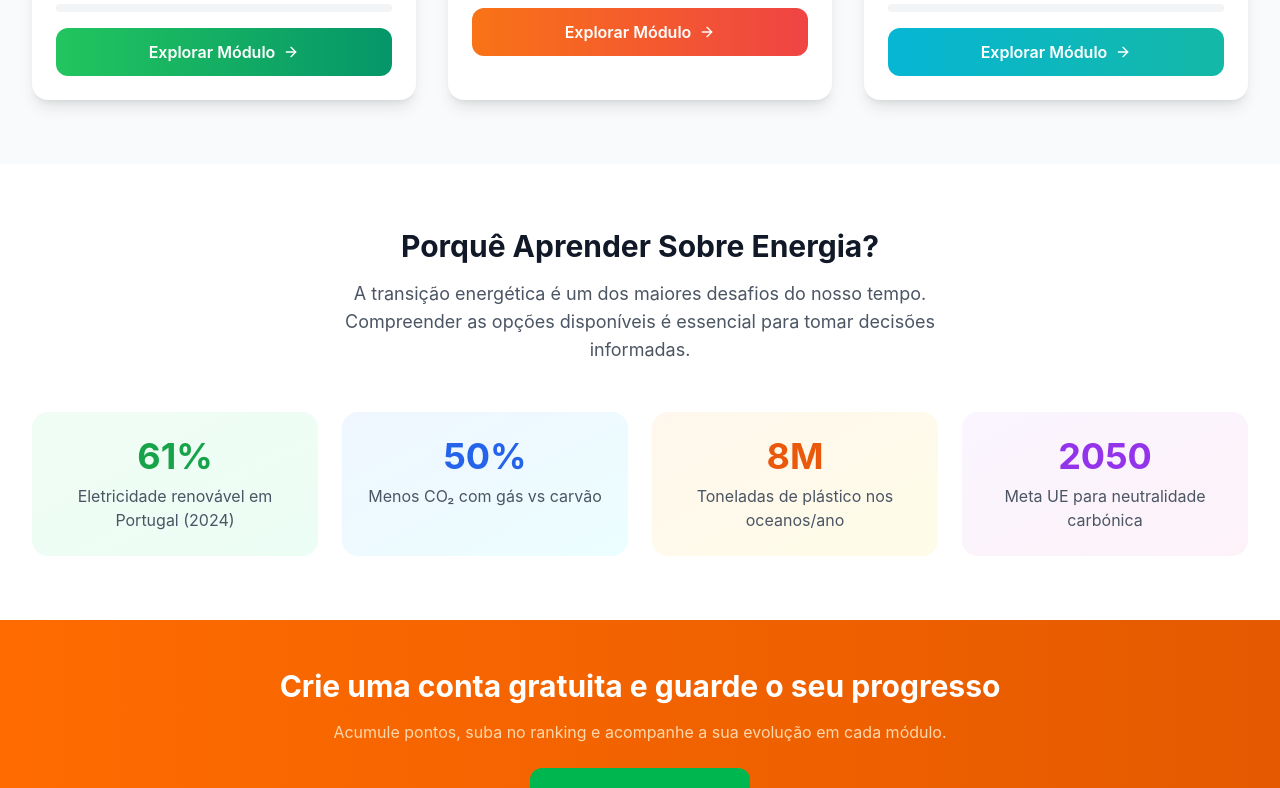
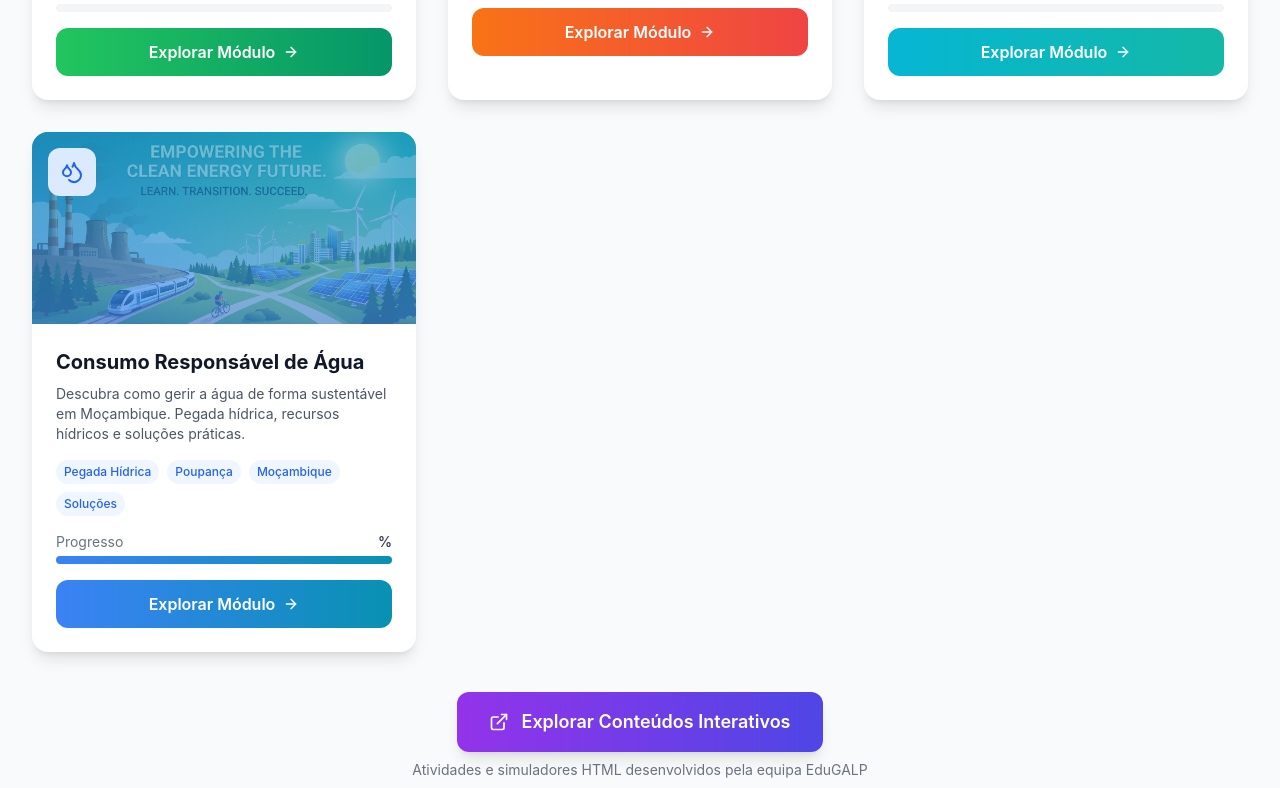
Before and after one commit to edyman65-dev/EDUGALPAPP, a React (Vite) app: page / in a window 1280 px wide. Shown: the part 1326-2114 px from the top of the page. Built offline with nearby package versions, Linux system fonts and the light colour scheme.

Commit message:
Add water consumption module to DashboardCards

```diff
--- a/src/components/edugalp/DashboardCards.tsx
+++ b/src/components/edugalp/DashboardCards.tsx
@@ -1,9 +1,9 @@
 import React from 'react';
-import { Sun, Flame, Recycle, ArrowRight, CheckCircle } from 'lucide-react';
+import { Sun, Flame, Recycle, Droplets, ArrowRight, CheckCircle, ExternalLink } from 'lucide-react';
 
 interface DashboardCardsProps {
   setActiveSection: (section: string) => void;
-  progress: { renovaveis: number; carvaoGas: number; residuos: number };
+  progress: { renovaveis: number; carvaoGas: number; residuos: number; agua: number };
 }
 
 const DashboardCards: React.FC<DashboardCardsProps> = ({ setActiveSection, progress }) => {
@@ -46,6 +46,19 @@ const DashboardCards: React.FC<DashboardCardsProps> = ({ setActiveSection, progr
       progress: progress.residuos,
       topics: ['3Rs', 'Orgânicos', 'Plásticos', 'Economia Circular'],
       image: '/residuos.jpg'
+    },
+    {
+      id: 'agua',
+      title: 'Consumo Responsável de Água',
+      description: 'Descubra como gerir a água de forma sustentável em Moçambique. Pegada hídrica, recursos hídricos e soluções práticas.',
+      icon: Droplets,
+      color: 'from-blue-500 to-cyan-600',
+      bgColor: 'bg-blue-50',
+      iconBg: 'bg-blue-100',
+      iconColor: 'text-blue-600',
+      progress: progress.agua,
+      topics: ['Pegada Hídrica', 'Poupança', 'Moçambique', 'Soluções'],
+      image: '/hero.jpg'
     }
   ];
 
@@ -57,7 +70,7 @@ const DashboardCards: React.FC<DashboardCardsProps> = ({ setActiveSection, progr
             Explore os Nossos Módulos
           </h2>
           <p className="text-lg text-gray-600 max-w-2xl mx-auto">
-            Três áreas temáticas completas com conteúdo educativo, quizzes e recursos interativos
+            Quatro áreas temáticas com conteúdo educativo, quizzes e recursos interativos sobre Moçambique
           </p>
         </div>
 
@@ -127,6 +140,20 @@ const DashboardCards: React.FC<DashboardCardsProps> = ({ setActiveSection, progr
           })}
         </div>
       </div>
+
+        {/* Conteúdos Interativos Button */}
+        <div className="mt-10 text-center">
+          <a
+            href="https://edyman65-dev.github.io/CONTEUDOS-/"
+            target="_blank"
+            rel="noopener noreferrer"
+            className="inline-flex items-center space-x-3 bg-gradient-to-r from-purple-600 to-indigo-600 hover:from-purple-700 hover:to-indigo-700 text-white px-8 py-4 rounded-xl font-semibold text-lg transition-all shadow-lg hover:shadow-xl transform hover:-translate-y-1"
+          >
+            <ExternalLink className="w-5 h-5" />
+            <span>Explorar Conteúdos Interativos</span>
+          </a>
+          <p className="text-sm text-gray-500 mt-2">Atividades e simuladores HTML desenvolvidos pela equipa EduGALP</p>
+        </div>
     </section>
   );
 };
```
